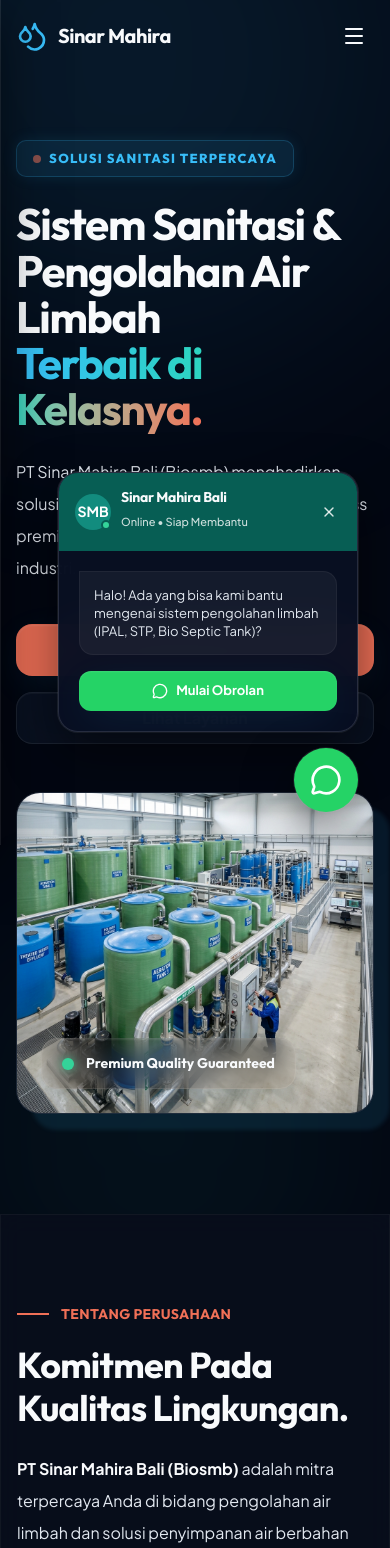
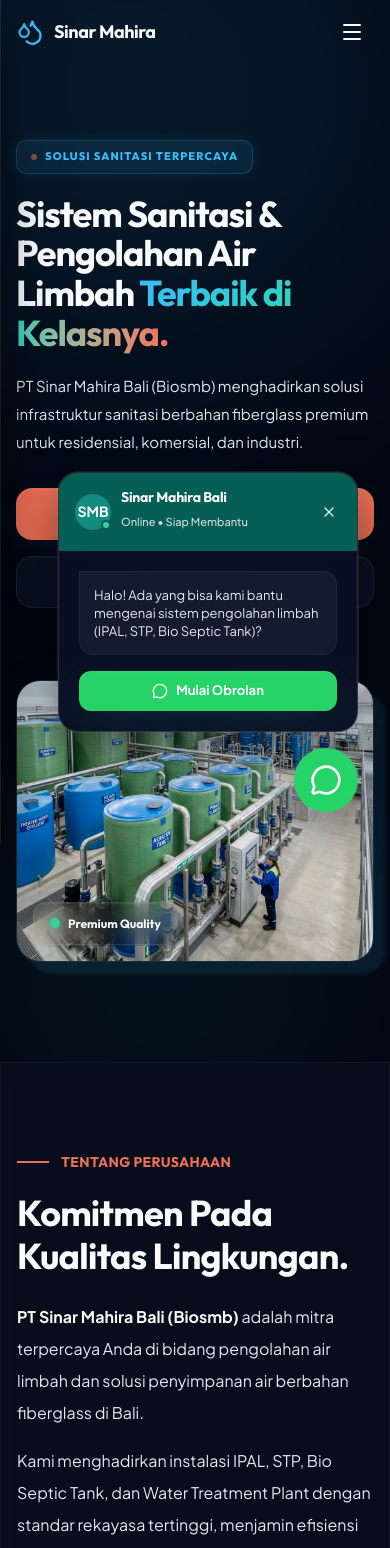
Before and after one commit to Rastyaa/sinarmahirabali, a React (Vite) app in the folder sinarmahira-website/: page / in a window 390 px wide. Shown: the top 1548 px of the page. Built offline with nearby package versions, Linux system fonts and the light colour scheme.

Commit message:
style: improve mobile responsiveness and layout spacing across core pages

```diff
--- a/sinarmahira-website/src/components/Navbar.tsx
+++ b/sinarmahira-website/src/components/Navbar.tsx
@@ -28,12 +28,12 @@
     <>
       <nav className={`fixed w-full z-50 transition-all duration-300 ${isScrolled ? 'bg-[#0f172a]/75 backdrop-blur-md shadow-floating border-b border-white/5' : 'bg-transparent'}`}>
         <div className="max-w-[1440px] mx-auto px-[16px] md:px-[32px]">
-          <div className="flex justify-between items-center h-[72px]">
+          <div className="flex justify-between items-center h-[64px] md:h-[72px]">
             <Link to="/" className="flex items-center gap-[10px] group">
               <div className="text-brand-blue group-hover:scale-110 transition-transform duration-300">
-                <Droplets className="w-[32px] h-[32px]" />
+                <Droplets className="w-[28px] h-[28px] md:w-[32px] md:h-[32px]" />
               </div>
-              <span className="text-[20px] font-bold text-text-primary tracking-tight font-poppins">
+              <span className="text-[18px] md:text-[20px] font-bold text-text-primary tracking-tight font-poppins">
                 Sinar Mahira
               </span>
             </Link>
@@ -64,8 +64,9 @@
 
             {/* Mobile Menu Button */}
             <button
-              className="md:hidden text-text-primary p-[8px] rounded-[8px] hover:bg-white/5 transition-colors"
+              className="md:hidden text-text-primary p-[10px] rounded-[10px] hover:bg-white/5 transition-colors flex items-center justify-center min-w-[44px] min-h-[44px]"
               onClick={() => setIsOpen(!isOpen)}
+              aria-label="Toggle Menu"
             >
               {isOpen ? <X className="w-6 h-6" /> : <Menu className="w-6 h-6" />}
             </button>
--- a/sinarmahira-website/src/pages/Contact.tsx
+++ b/sinarmahira-website/src/pages/Contact.tsx
@@ -178,7 +178,7 @@
                           className="focus:outline-none"
                         >
                           <Star
-                            className={`w-[28px] h-[28px] transition-colors ${
+                            className={`w-[24px] md:w-[28px] h-[24px] md:h-[28px] transition-colors ${
                               star <= rating ? 'text-brand-yellow fill-brand-yellow' : 'text-text-muted hover:text-brand-yellow'
                             }`}
                           />
@@ -244,8 +244,8 @@
       </section>
 
       {/* Map Section */}
-      <section className="w-full mt-[80px]">
-        <div className="w-full h-[400px] bg-glass-subtle border-y border-white/5 relative">
+      <section className="w-full mt-[60px] md:mt-[80px]">
+        <div className="w-full h-[300px] md:h-[400px] bg-glass-subtle border-y border-white/5 relative">
           <div className="absolute inset-0 flex items-center justify-center text-text-muted flex-col gap-2 z-20 pointer-events-none">
             <MapPin className="w-8 h-8" />
             <span className="font-poppins font-medium">Google Maps</span>
--- a/sinarmahira-website/src/pages/Home.tsx
+++ b/sinarmahira-website/src/pages/Home.tsx
@@ -31,55 +31,55 @@
     <div className="flex flex-col w-full bg-transparent font-jakarta">
 
       {/* Premium Hero Section */}
-      <section className="relative w-full min-h-[95vh] flex items-center pt-[140px] pb-[100px] bg-transparent overflow-hidden">
+      <section className="relative w-full min-h-[80vh] lg:min-h-[95vh] flex items-center pt-[140px] pb-[100px] bg-transparent overflow-hidden">
         {/* Subtle Decorative Background Blobs */}
         <div className="absolute top-[-20%] right-[-10%] w-[600px] h-[600px] rounded-full bg-brand-blue/10 blur-[130px] pointer-events-none"></div>
         <div className="absolute bottom-[-10%] left-[-10%] w-[400px] h-[400px] rounded-full bg-brand-teal/5 blur-[90px] pointer-events-none"></div>
 
         <div className="relative z-10 max-w-[1200px] mx-auto px-[16px] md:px-[32px] w-full">
-          <div className="grid grid-cols-1 lg:grid-cols-12 gap-[48px] items-center">
+          <div className="grid grid-cols-1 lg:grid-cols-12 gap-[48px] lg:gap-[64px] items-center">
 
             {/* Left Column - Teks & Actions */}
             <div className="lg:col-span-7 flex flex-col items-start text-left">
-              <div className="inline-flex items-center gap-[8px] bg-brand-blue/10 border border-brand-blue/20 px-[16px] py-[6px] rounded-[10px] mb-[24px] shadow-[0_0_15px_rgba(56,189,248,0.1)]">
-                <div className="w-[8px] h-[8px] rounded-full bg-brand-coral animate-pulse"></div>
-                <span className="text-brand-blue text-[13px] font-extrabold tracking-widest uppercase font-poppins">Solusi Sanitasi Terpercaya</span>
+              <div className="inline-flex items-center gap-[8px] bg-brand-blue/10 border border-brand-blue/20 px-[14px] py-[6px] rounded-[10px] mb-[20px] md:mb-[24px] shadow-[0_0_15px_rgba(56,189,248,0.1)]">
+                <div className="w-[6px] h-[6px] md:w-[8px] md:h-[8px] rounded-full bg-brand-coral animate-pulse"></div>
+                <span className="text-brand-blue text-[11px] md:text-[13px] font-extrabold tracking-widest uppercase font-poppins">Solusi Sanitasi Terpercaya</span>
               </div>
 
-              <h1 className="text-[44px] md:text-[60px] leading-[1.05] md:leading-[1.15] font-poppins font-bold mb-[24px] text-text-primary tracking-[-0.03em]">
-                Sistem Sanitasi & <br />
-                Pengolahan Air Limbah <br />
+              <h1 className="text-[36px] sm:text-[44px] md:text-[60px] leading-[1.1] md:leading-[1.15] font-poppins font-bold mb-[20px] md:mb-[24px] text-text-primary tracking-[-0.03em] break-words hyphens-auto w-full">
+                Sistem Sanitasi & <br className="hidden sm:block" />
+                Pengolahan Air Limbah <br className="hidden sm:block" />
                 <span className="text-transparent bg-clip-text bg-gradient-to-r from-brand-blue via-[#2DD4BF] to-brand-coral">Terbaik di Kelasnya.</span>
               </h1>
 
-              <p className="text-[16px] md:text-[18px] leading-[32px] font-jakarta mb-[40px] text-text-secondary max-w-[600px]">
+              <p className="text-[15px] md:text-[18px] leading-[28px] md:leading-[32px] font-jakarta mb-[32px] md:mb-[40px] text-text-secondary max-w-[600px]">
                 PT Sinar Mahira Bali (Biosmb) menghadirkan solusi infrastruktur sanitasi berbahan fiberglass premium untuk residensial, komersial, dan industri.
               </p>
 
               <div className="flex flex-col sm:flex-row gap-[16px] w-full sm:w-auto">
-                <Link to="/contact" className="inline-flex justify-center items-center bg-brand-coral text-white h-[52px] px-[36px] rounded-[16px] font-jakarta text-[16px] font-bold shadow-floating hover:bg-brand-coral-hover transition-all duration-300 border border-transparent hover:shadow-[0_0_25px_rgba(240,112,87,0.4)]">
+                <Link to="/contact" className="inline-flex justify-center items-center bg-brand-coral text-white h-[52px] px-[36px] rounded-[16px] font-jakarta text-[15px] md:text-[16px] font-bold shadow-floating hover:bg-brand-coral-hover transition-all duration-300 border border-transparent hover:shadow-[0_0_25px_rgba(240,112,87,0.4)]">
                   Konsultasi Gratis
                   <ArrowRight className="ml-[8px] w-[18px] h-[18px]" />
                 </Link>
-                <Link to="/services" className="inline-flex justify-center items-center bg-glass text-text-primary h-[52px] px-[36px] rounded-[16px] font-jakarta text-[16px] font-bold border border-white/10 hover:bg-white/10 hover:border-brand-blue/30 transition-all duration-300">
+                <Link to="/services" className="inline-flex justify-center items-center bg-glass text-text-primary h-[52px] px-[36px] rounded-[16px] font-jakarta text-[15px] md:text-[16px] font-bold border border-white/10 hover:bg-white/10 hover:border-brand-blue/30 transition-all duration-300">
                   Lihat Layanan
                 </Link>
               </div>
             </div>
 
             {/* Right Column - Premium Featured Image Card */}
-            <div className="lg:col-span-5 relative">
-              <div className="absolute inset-0 bg-brand-blue/10 translate-x-[16px] translate-y-[16px] rounded-[24px] blur-[2px]"></div>
+            <div className="lg:col-span-5 relative mt-[24px] lg:mt-0 w-full">
+              <div className="absolute inset-0 bg-brand-blue/10 translate-x-[12px] translate-y-[12px] md:translate-x-[16px] md:translate-y-[16px] rounded-[24px] blur-[2px]"></div>
               <div className="relative rounded-[24px] overflow-hidden shadow-modal border border-white/10 bg-glass hover-glow transition-all duration-500">
                 <img
                   src={imgSanitation}
                   alt="Modern Sanitation Infrastructure"
-                  className="w-full h-[320px] md:h-[420px] object-cover object-center hover:scale-105 transition-transform duration-700"
+                  className="w-full h-[280px] sm:h-[350px] lg:h-[420px] object-cover object-center hover:scale-105 transition-transform duration-700"
                 />
                 {/* Floating Badge */}
-                <div className="absolute bottom-[24px] left-[24px] bg-glass/90 backdrop-blur-md px-[20px] py-[12px] rounded-[16px] shadow-floating border border-white/10 flex items-center gap-[12px]">
-                  <div className="w-[12px] h-[12px] rounded-full bg-brand-green shadow-[0_0_10px_rgba(52,211,153,0.6)]"></div>
-                  <span className="text-[14px] font-bold text-text-primary font-poppins">Premium Quality Guaranteed</span>
+                <div className="absolute bottom-[16px] left-[16px] md:bottom-[24px] md:left-[24px] bg-glass/90 backdrop-blur-md px-[16px] py-[10px] md:px-[20px] md:py-[12px] rounded-[12px] md:rounded-[16px] shadow-floating border border-white/10 flex items-center gap-[8px] md:gap-[12px]">
+                  <div className="w-[10px] h-[10px] md:w-[12px] md:h-[12px] rounded-full bg-brand-green shadow-[0_0_10px_rgba(52,211,153,0.6)]"></div>
+                  <span className="text-[12px] md:text-[14px] font-bold text-text-primary font-poppins">Premium Quality</span>
                 </div>
               </div>
             </div>
```
Also changed, not shown: sinarmahira-website/src/pages/Clients.tsx (+11 -11 lines).
